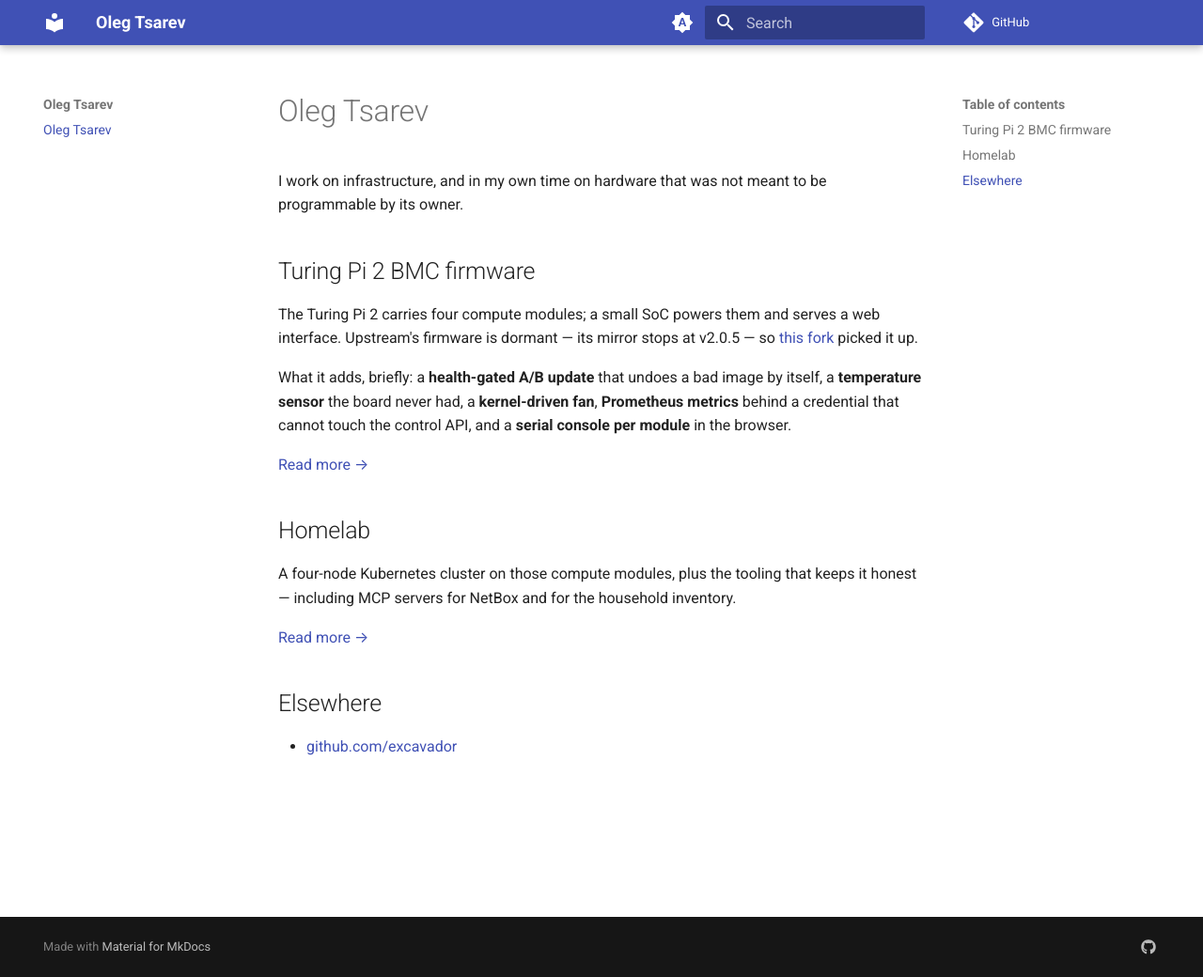
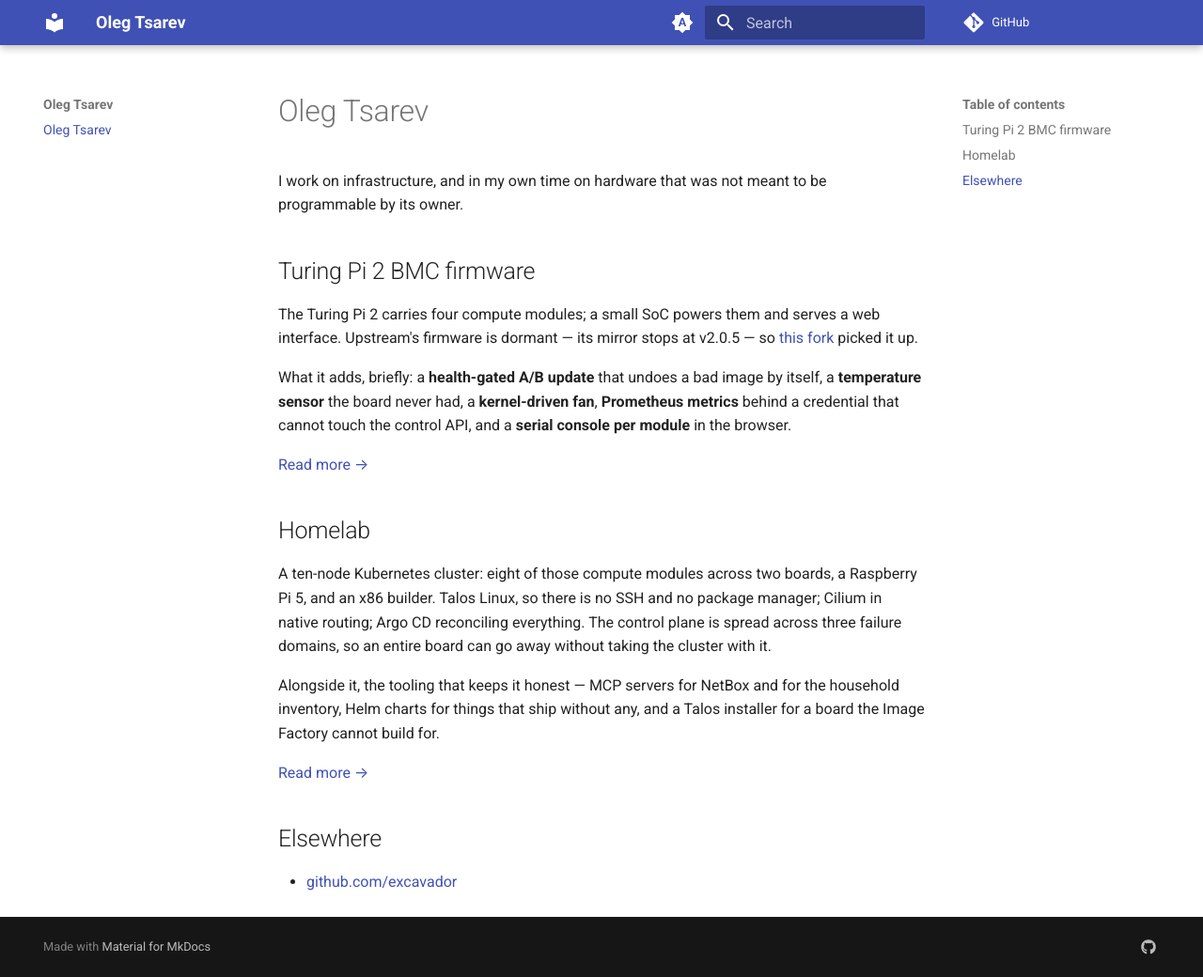
Before and after one commit to excavador/www, an MkDocs documentation site: the page built from docs/index.md, in a window 1280 px wide and 1040 px high. Shown: the whole window at 94% size. Built offline with MkDocs 1.6.1 and Material for MkDocs 9.7.7, drawn with Linux system fonts in a browser that asks for light colours; comment, search, counter and statistics services are not loaded.

Commit message:
the cluster has ten nodes, not four (#2)
Both sites still described the estate as it was before the second Turing Pi 2
board: four RK1 modules and a Pi 5. It is eight modules across two boards, a
Pi 5, and an x86 builder, with the control plane in three failure domains so
an entire board can fail without taking the cluster with it.

Added the detail that makes the description worth reading rather than just
correct -- what Talos actually costs you (no SSH, no shell, no package
manager), the observability and secrets stack by name, the three storage tiers
and what each is for, and why a pull-through registry mirror is there.

Deliberately still no topology: no addresses, no hostnames, no per-node map.
The "what is not here" section explains why, and this does not undo it.

Co-authored-by: Claude Opus 5 (1M context) <noreply@anthropic.com>

```diff
--- a/docs/index.md
+++ b/docs/index.md
@@ -18,9 +18,15 @@ and a **serial console per module** in the browser.
 
 ## Homelab
 
-A four-node Kubernetes cluster on those compute modules, plus the tooling that
-keeps it honest — including MCP servers for NetBox and for the household
-inventory.
+A ten-node Kubernetes cluster: eight of those compute modules across two
+boards, a Raspberry Pi 5, and an x86 builder. Talos Linux, so there is no SSH
+and no package manager; Cilium in native routing; Argo CD reconciling
+everything. The control plane is spread across three failure domains, so an
+entire board can go away without taking the cluster with it.
+
+Alongside it, the tooling that keeps it honest — MCP servers for NetBox and for
+the household inventory, Helm charts for things that ship without any, and a
+Talos installer for a board the Image Factory cannot build for.
 
 [Read more →](https://homelab.excavador.xyz)
 
```
